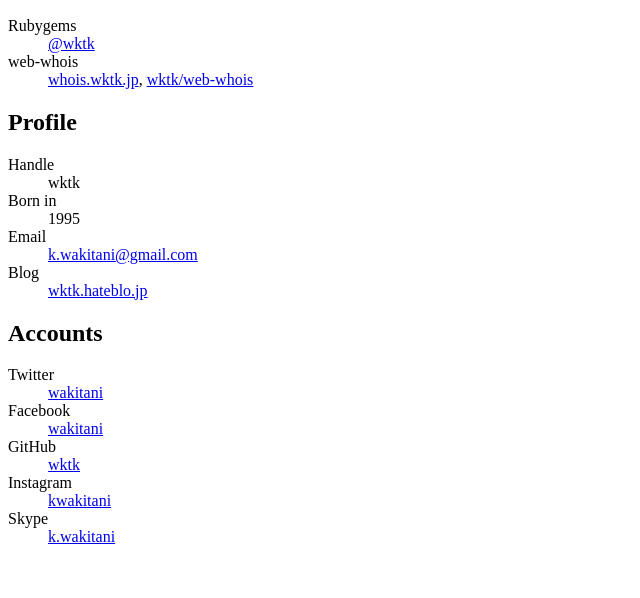
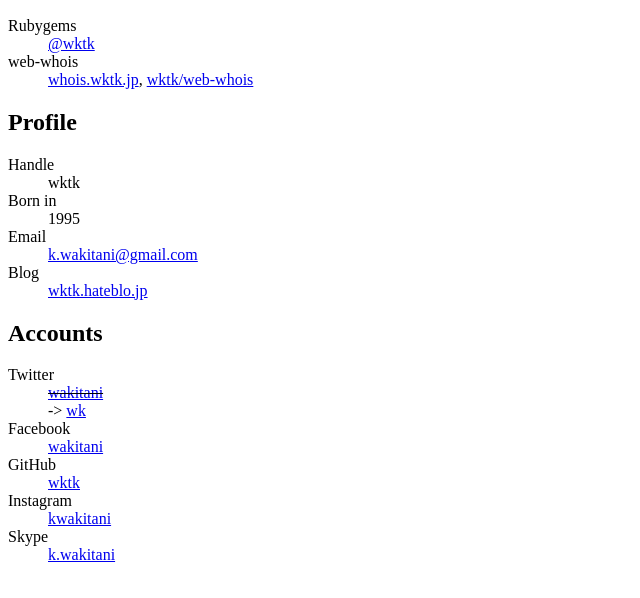
Before and after one commit to wktk/wktk.jp-old, a plain HTML site: page index.html in a window 1280 px wide. Shown: the part 110-708 px from the top of the page, without its empty margins (0-640 px from the left). Drawn offline with Linux system fonts and the light colour scheme.

Commit message:
Change my Twitter username

```diff
--- a/index.html
+++ b/index.html
@@ -41,7 +41,8 @@
       <h2>Accounts</h2>
       <dl>
         <dt>Twitter</dt>
-        <dd><a href="https://twitter.com/wakitani">wakitani</a></dd>
+        <dd><s><a href="https://twitter.com/wakitani">wakitani</a></s></dd>
+        <dd>-&gt; <a href="https://twitter.com/wk">wk</a></dd>
         <dt>Facebook</dt>
         <dd><a href="https://www.facebook.com/wakitani">wakitani</a></dd>
         <dt>GitHub</dt>
```
